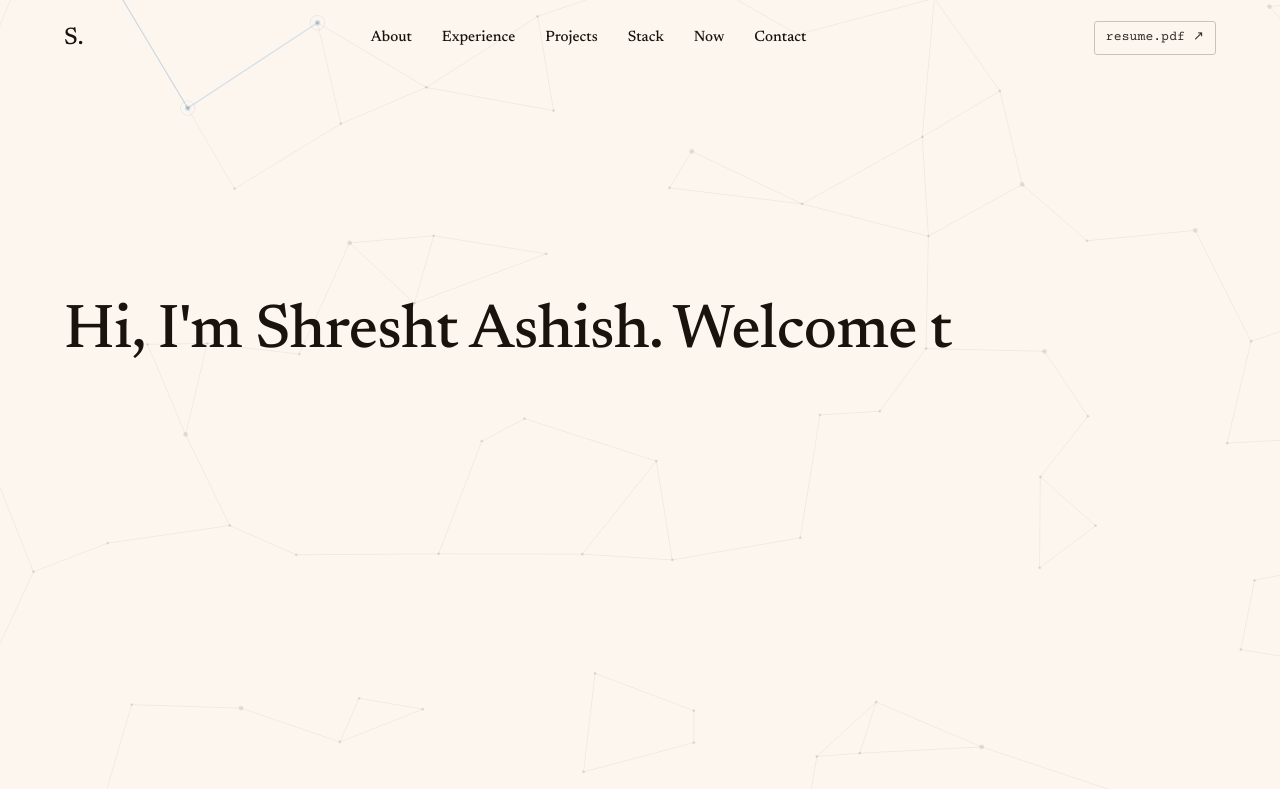
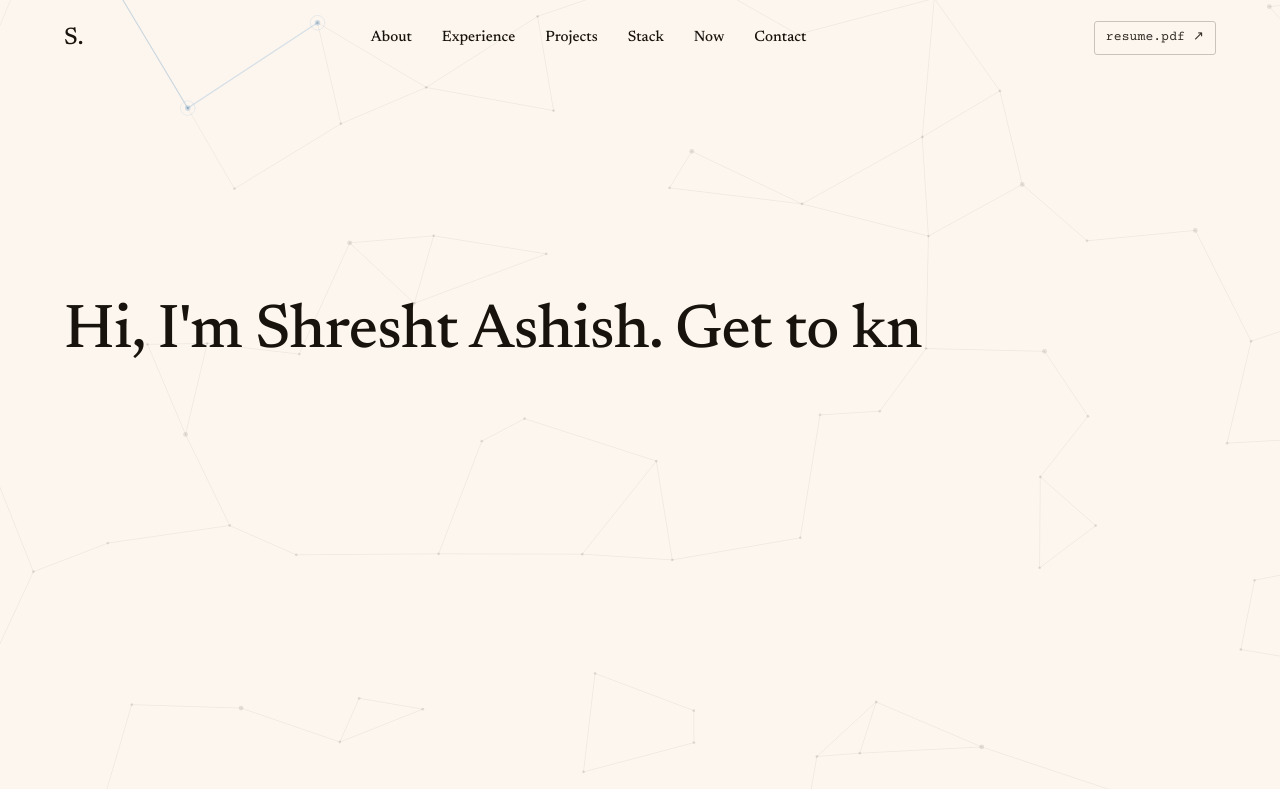
Before and after one commit to Shresht2107/Shresht2107.github.io, a Next.js app: page / in a window 1280 px wide. Shown: the top 789 px of the page. Built offline with nearby package versions, Linux system fonts and the light colour scheme.

Commit message:
Update hero intro line

```diff
--- a/content/site.ts
+++ b/content/site.ts
@@ -52,7 +52,7 @@ export const navItems: readonly { key: SectionKey; label: string }[] = [
 
 export const hero = {
   /** Typed character by character once the intro hands over. */
-  typedText: "Hi, I'm Shresht Ashish. Welcome to my portfolio.",
+  typedText: "Hi, I'm Shresht Ashish. Get to know me more.",
   subline:
     'CS student at Nirma University. I build retrieval pipelines and agent systems, and spend most of my time turning them into working products.',
   scrollCue: 'scroll',
```
